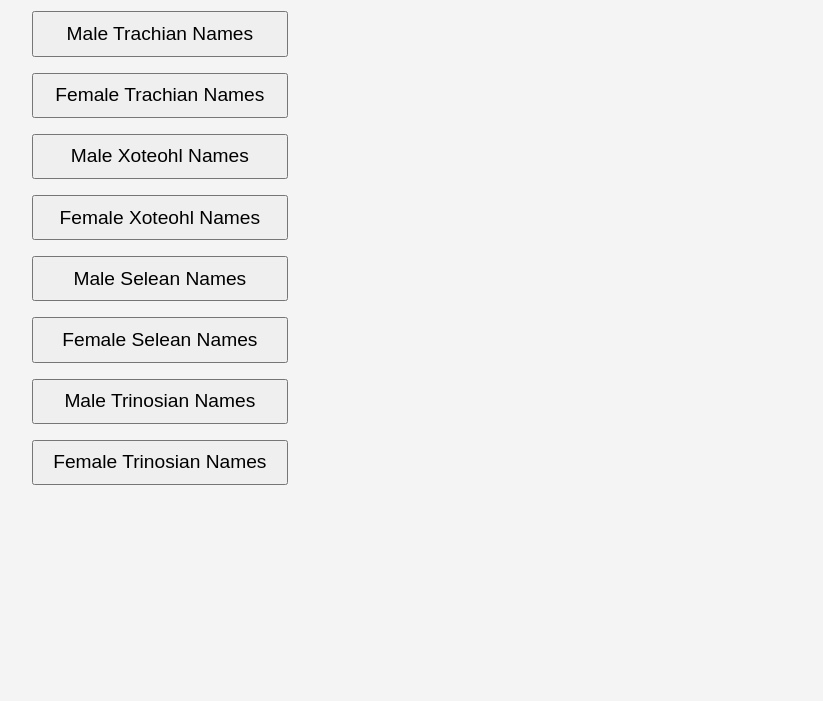
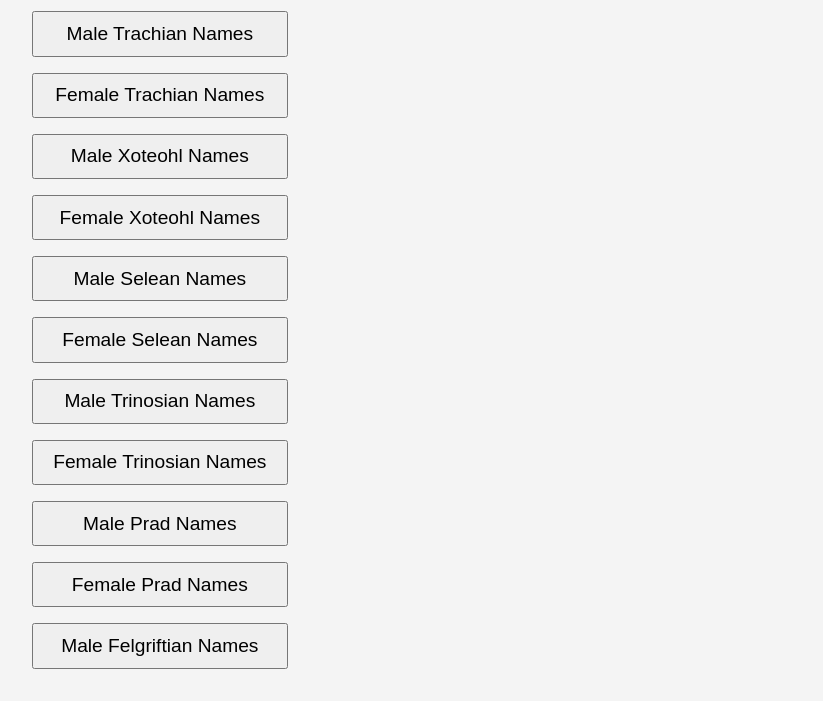
Before and after one commit to 7GCraft/name-generators, a plain HTML site: page index.html in a window 1280 px wide. Shown: the part 111-812 px from the top of the page, without its empty margins (0-823 px from the left). Drawn offline with Linux system fonts and the light colour scheme.

Commit message:
Add more names

```diff
--- a/index.html
+++ b/index.html
@@ -63,6 +63,9 @@
             <button onclick="generateNames('selean', 'female')">Female Selean Names</button>
             <button onclick="generateNames('trinosian', 'male')">Male Trinosian Names</button>
             <button onclick="generateNames('trinosian', 'female')">Female Trinosian Names</button>
+            <button onclick="generateNames('prad', 'male')">Male Prad Names</button>
+            <button onclick="generateNames('prad', 'female')">Female Prad Names</button>
+            <button onclick="generateNames('felgriftian', 'male')">Male Felgriftian Names</button>
         </div>
         <div class="main-content">
             <ul id="name-list"></ul>
--- a/names.json
+++ b/names.json
@@ -62,7 +62,8 @@
             "Coxamapan",
             "Micahlanetequihli",
             "Taxoahlaleni",
-            "Nexahualocuotuohl"
+            "Nexahualocuotuohl",
+            "Xicuoetenacahl"
         ],
         "female": [
             "Ixel",
@@ -121,5 +122,44 @@
         "female": [
             "Zaena"
         ]
+    },
+    "prad": {
+        "male": [
+            "Arcos",
+            "Anchas",
+            "Jufys",
+            "Anois",
+            "Teomes",
+            "Vusants",
+            "Ampals",
+            "Natreas"
+        ],
+        "female": [
+            "Arcog",
+            "Anchag",
+            "Jufyg",
+            "Anoig",
+            "Teomeg",
+            "Vusant",
+            "Ampalg"
+        ]
+    },
+    "felgriftian": {
+        "male": [
+            "Ioen",
+            "Iog",
+            "Amonual",
+            "Osav",
+            "Esoc",
+            "Barnova",
+            "Ilon",
+            "Diog",
+            "Astevon",
+            "Modios",
+            "Fovion",
+            "Neolos",
+            "Xova",
+            "Mocsemelion"
+        ]
     }
 }
```
